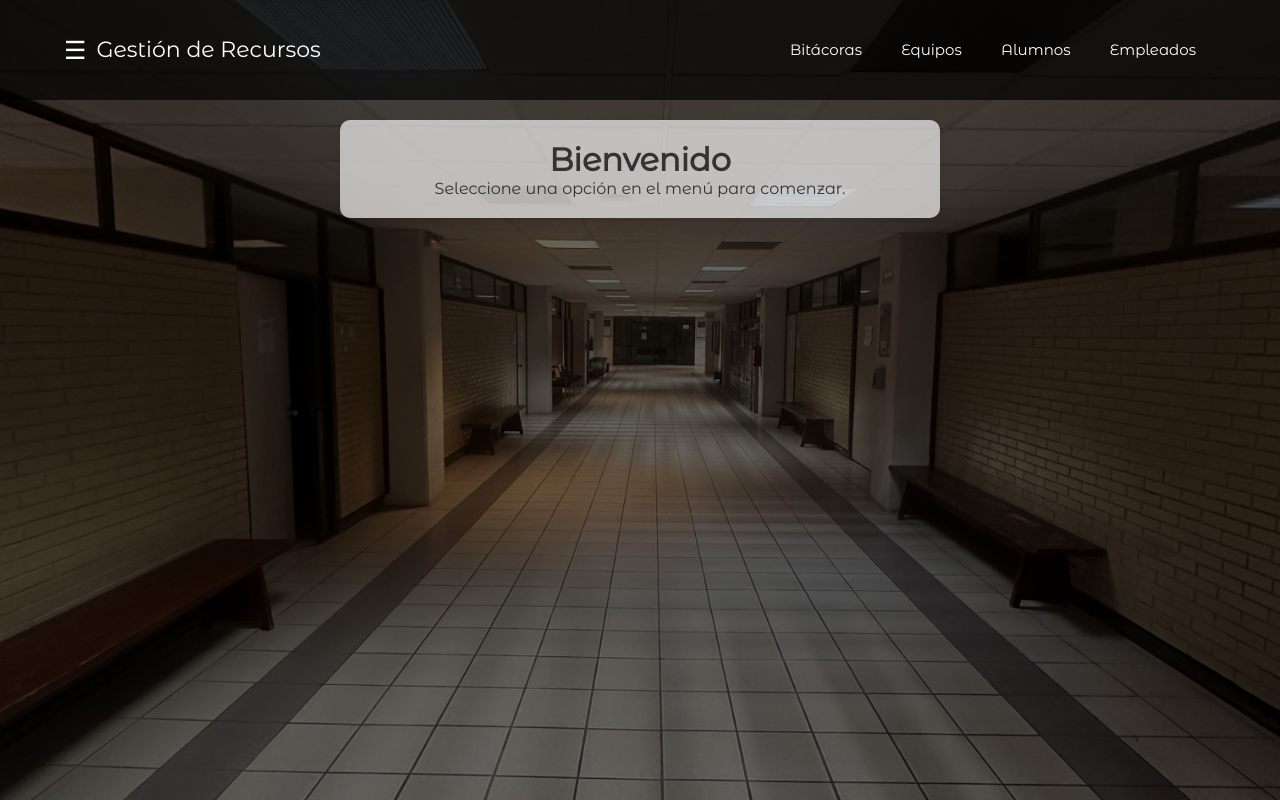
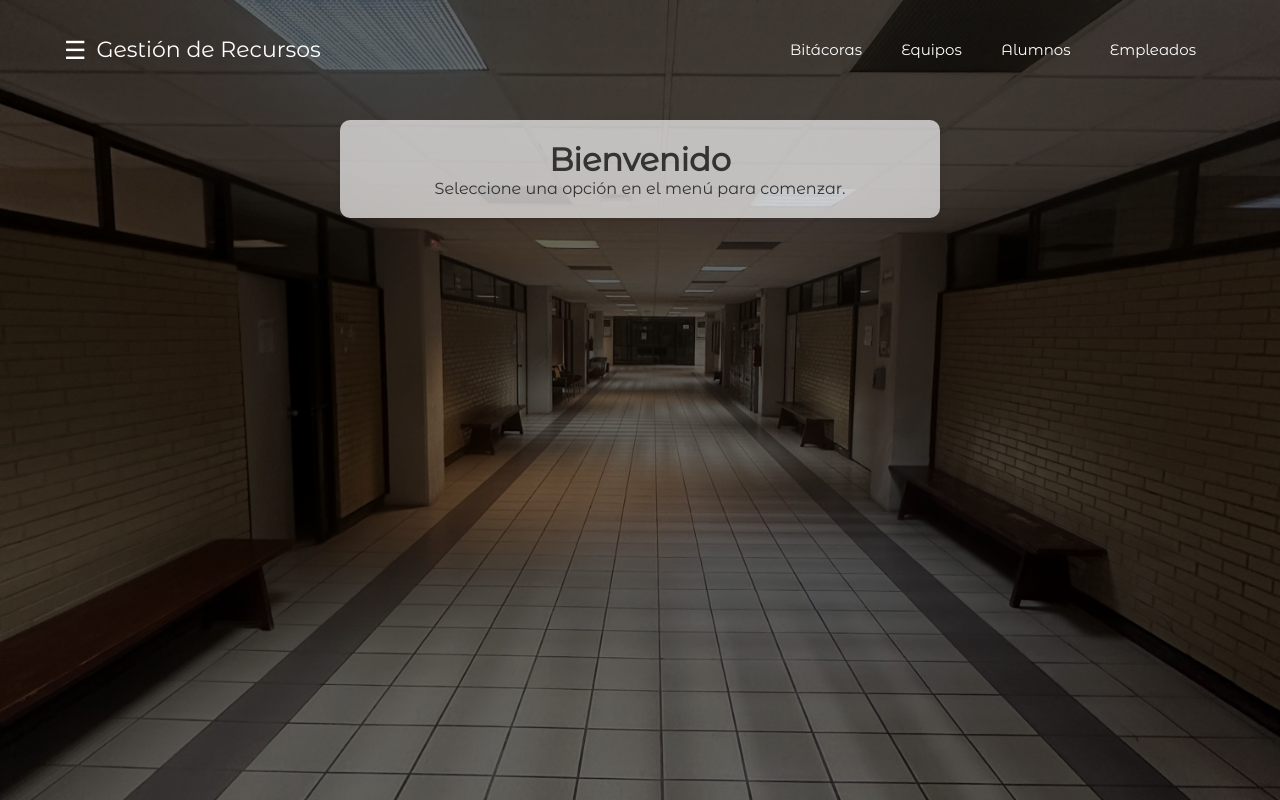
Before and after one commit to Nadia05Sa/Bitacora_web, a plain HTML site: page src/main/web/Inicio.html in a window 1280 px wide. Drawn offline with Linux system fonts and the light colour scheme.

Commit message:
cambios a diseño home

```diff
--- a/src/main/web/css/Home.css
+++ b/src/main/web/css/Home.css
@@ -41,7 +41,7 @@ body{
     height: 100px;
     position: fixed;
     top: 0;left: 0;
-    background: rgba(0, 0, 0, 0.68);
+
 }
 .container{
     width: 90%;
```
